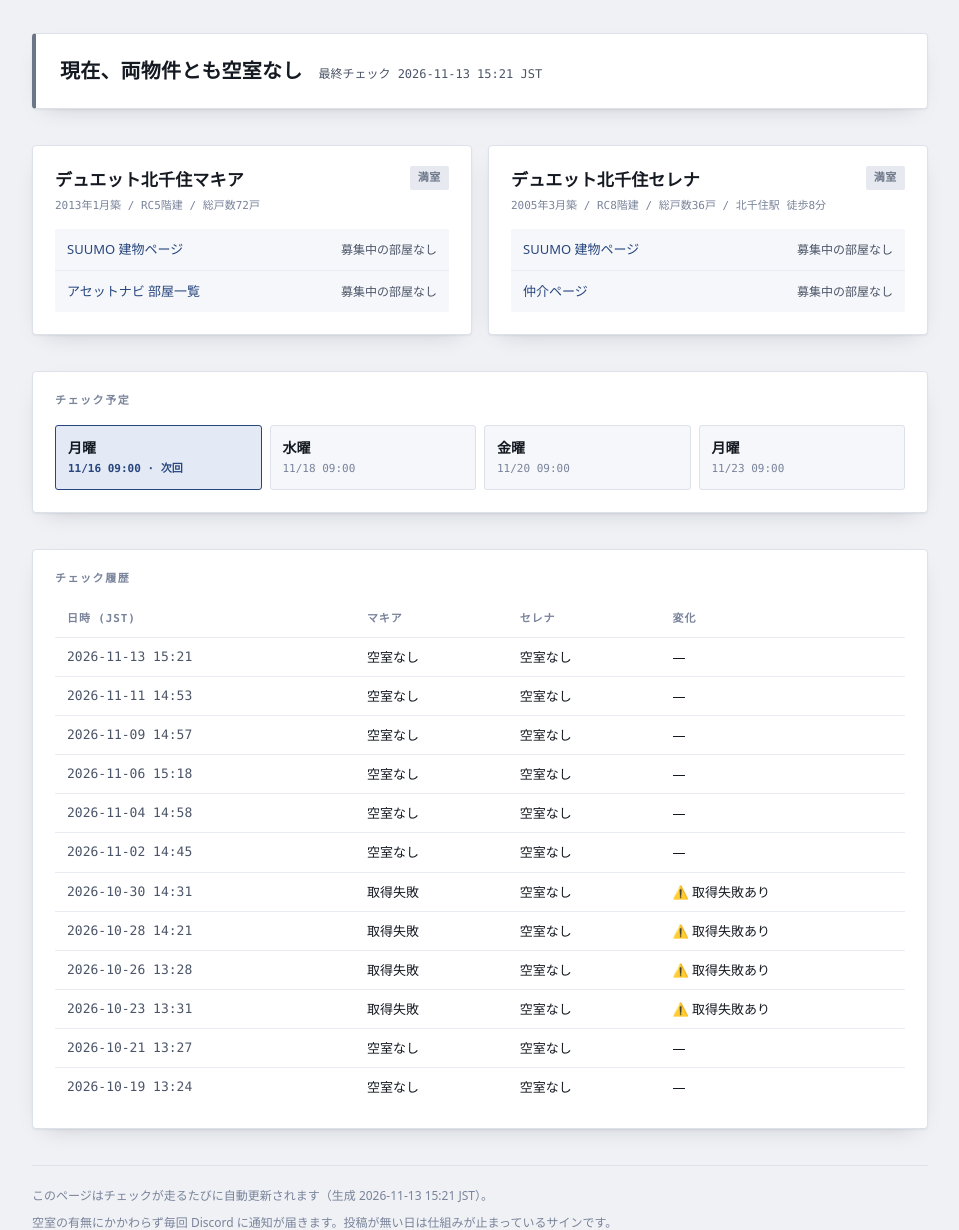
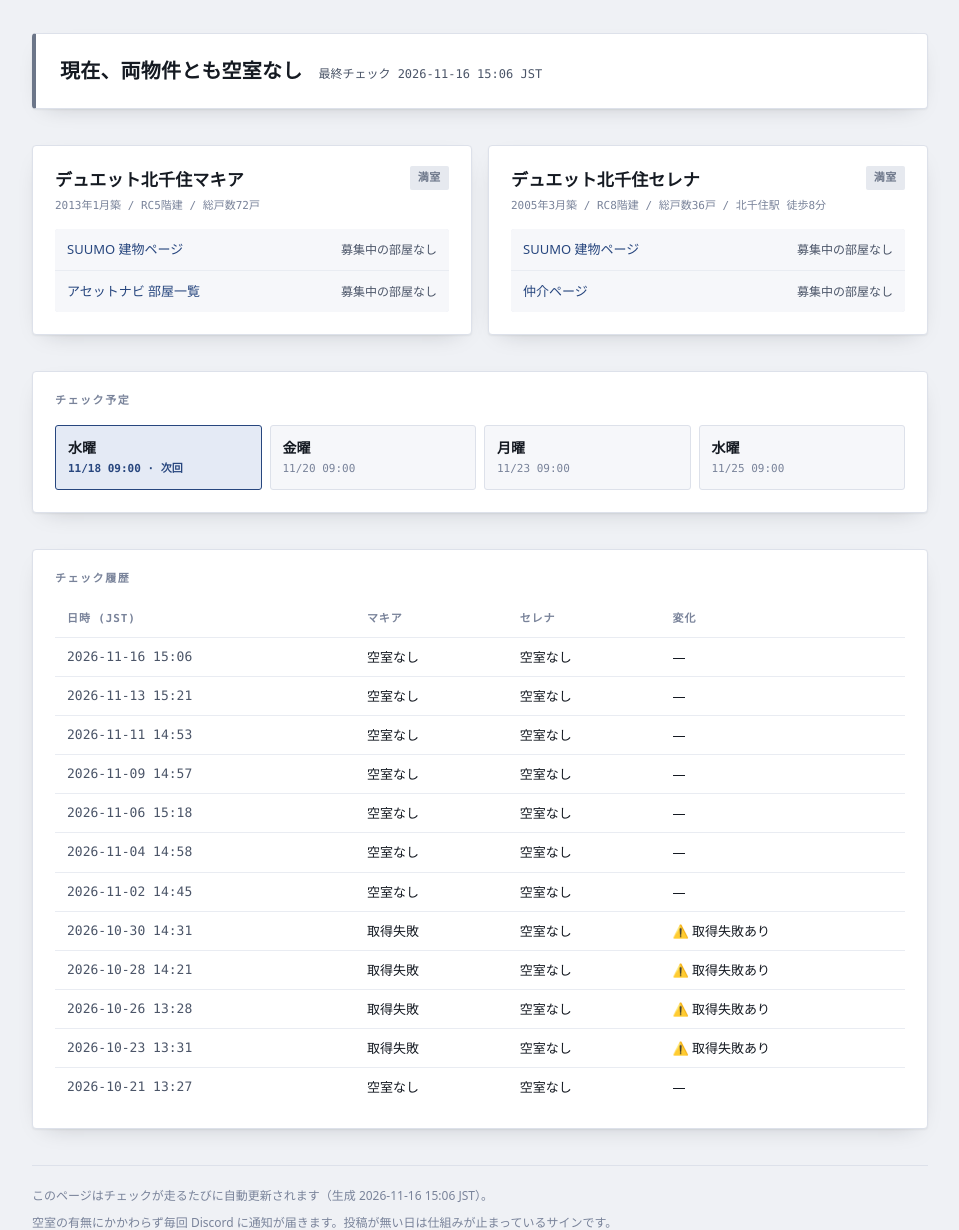
Before and after one commit to yasuuu-af/bukkenCheek, a plain HTML site: page docs/index.html in a window 1280 px wide. Shown: the part 153-1383 px from the top of the page, without its empty margins (160-1119 px from the left). Drawn offline with Linux system fonts and the light colour scheme.

Commit message:
chore: 空室チェック 2026-11-16

```diff
--- a/docs/index.html
+++ b/docs/index.html
@@ -90,7 +90,7 @@ footer p{margin:0 0 .375rem}
 
   <section class="verdict" data-state="full">
     <p class="verdict-line">現在、両物件とも空室なし</p>
-    <p class="verdict-meta">最終チェック 2026-11-13 15:21 JST</p>
+    <p class="verdict-meta">最終チェック 2026-11-16 15:06 JST</p>
   </section>
 
   <section class="grid">
@@ -122,7 +122,7 @@ footer p{margin:0 0 .375rem}
 
   <section class="panel">
     <h2>チェック予定</h2>
-    <div class="rail"><div class='slot' data-next='true'><div class='slot-day'>月曜</div><div class='slot-when'>11/16 09:00 · 次回</div></div><div class='slot' data-next='false'><div class='slot-day'>水曜</div><div class='slot-when'>11/18 09:00</div></div><div class='slot' data-next='false'><div class='slot-day'>金曜</div><div class='slot-when'>11/20 09:00</div></div><div class='slot' data-next='false'><div class='slot-day'>月曜</div><div class='slot-when'>11/23 09:00</div></div></div>
+    <div class="rail"><div class='slot' data-next='true'><div class='slot-day'>水曜</div><div class='slot-when'>11/18 09:00 · 次回</div></div><div class='slot' data-next='false'><div class='slot-day'>金曜</div><div class='slot-when'>11/20 09:00</div></div><div class='slot' data-next='false'><div class='slot-day'>月曜</div><div class='slot-when'>11/23 09:00</div></div><div class='slot' data-next='false'><div class='slot-day'>水曜</div><div class='slot-when'>11/25 09:00</div></div></div>
   </section>
 
   <section class="panel">
@@ -130,13 +130,13 @@ footer p{margin:0 0 .375rem}
     <div class="scroll">
       <table>
         <thead><tr><th>日時 (JST)</th><th>マキア</th><th>セレナ</th><th>変化</th></tr></thead>
-        <tbody><tr><td>2026-11-13 15:21</td><td>空室なし</td><td>空室なし</td><td>—</td></tr><tr><td>2026-11-11 14:53</td><td>空室なし</td><td>空室なし</td><td>—</td></tr><tr><td>2026-11-09 14:57</td><td>空室なし</td><td>空室なし</td><td>—</td></tr><tr><td>2026-11-06 15:18</td><td>空室なし</td><td>空室なし</td><td>—</td></tr><tr><td>2026-11-04 14:58</td><td>空室なし</td><td>空室なし</td><td>—</td></tr><tr><td>2026-11-02 14:45</td><td>空室なし</td><td>空室なし</td><td>—</td></tr><tr><td>2026-10-30 14:31</td><td>取得失敗</td><td>空室なし</td><td>⚠️ 取得失敗あり</td></tr><tr><td>2026-10-28 14:21</td><td>取得失敗</td><td>空室なし</td><td>⚠️ 取得失敗あり</td></tr><tr><td>2026-10-26 13:28</td><td>取得失敗</td><td>空室なし</td><td>⚠️ 取得失敗あり</td></tr><tr><td>2026-10-23 13:31</td><td>取得失敗</td><td>空室なし</td><td>⚠️ 取得失敗あり</td></tr><tr><td>2026-10-21 13:27</td><td>空室なし</td><td>空室なし</td><td>—</td></tr><tr><td>2026-10-19 13:24</td><td>空室なし</td><td>空室なし</td><td>—</td></tr></tbody>
+        <tbody><tr><td>2026-11-16 15:06</td><td>空室なし</td><td>空室なし</td><td>—</td></tr><tr><td>2026-11-13 15:21</td><td>空室なし</td><td>空室なし</td><td>—</td></tr><tr><td>2026-11-11 14:53</td><td>空室なし</td><td>空室なし</td><td>—</td></tr><tr><td>2026-11-09 14:57</td><td>空室なし</td><td>空室なし</td><td>—</td></tr><tr><td>2026-11-06 15:18</td><td>空室なし</td><td>空室なし</td><td>—</td></tr><tr><td>2026-11-04 14:58</td><td>空室なし</td><td>空室なし</td><td>—</td></tr><tr><td>2026-11-02 14:45</td><td>空室なし</td><td>空室なし</td><td>—</td></tr><tr><td>2026-10-30 14:31</td><td>取得失敗</td><td>空室なし</td><td>⚠️ 取得失敗あり</td></tr><tr><td>2026-10-28 14:21</td><td>取得失敗</td><td>空室なし</td><td>⚠️ 取得失敗あり</td></tr><tr><td>2026-10-26 13:28</td><td>取得失敗</td><td>空室なし</td><td>⚠️ 取得失敗あり</td></tr><tr><td>2026-10-23 13:31</td><td>取得失敗</td><td>空室なし</td><td>⚠️ 取得失敗あり</td></tr><tr><td>2026-10-21 13:27</td><td>空室なし</td><td>空室なし</td><td>—</td></tr></tbody>
       </table>
     </div>
   </section>
 
   <footer>
-    <p>このページはチェックが走るたびに自動更新されます（生成 2026-11-13 15:21 JST）。</p>
+    <p>このページはチェックが走るたびに自動更新されます（生成 2026-11-16 15:06 JST）。</p>
     <p>空室の有無にかかわらず毎回 Discord に通知が届きます。投稿が無い日は仕組みが止まっているサインです。</p>
     <p><a href="https://github.com/yasuuu-af/bukkenCheek">ソースと履歴（GitHub）</a></p>
   </footer>
--- a/state.json
+++ b/state.json
@@ -1,5 +1,5 @@
 {
-  "last_checked": "2026-11-13T15:21:44.088220+09:00",
+  "last_checked": "2026-11-16T15:06:27.849363+09:00",
   "last_change_detected": "2026-10-16T13:17:16.518366+09:00",
   "buildings": {
     "makia": {
```
Also changed, not shown: 1 other file.
